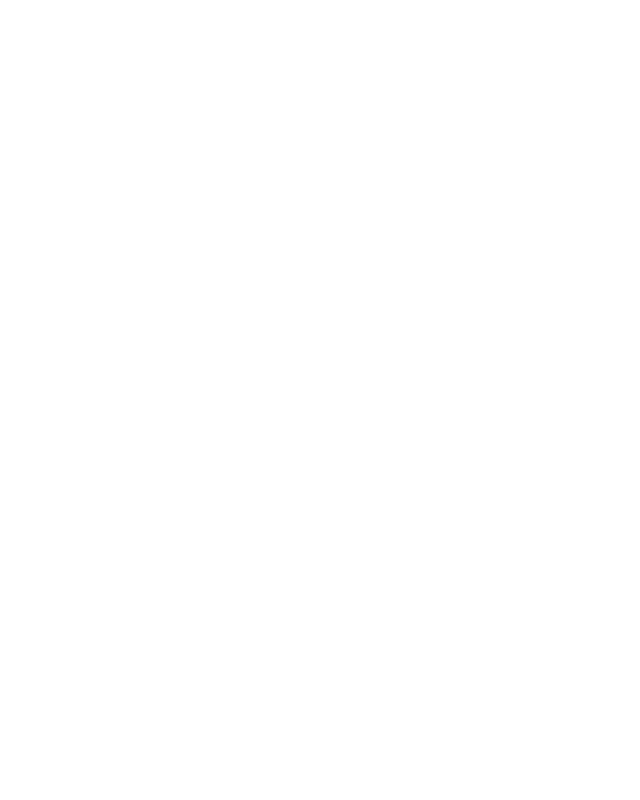
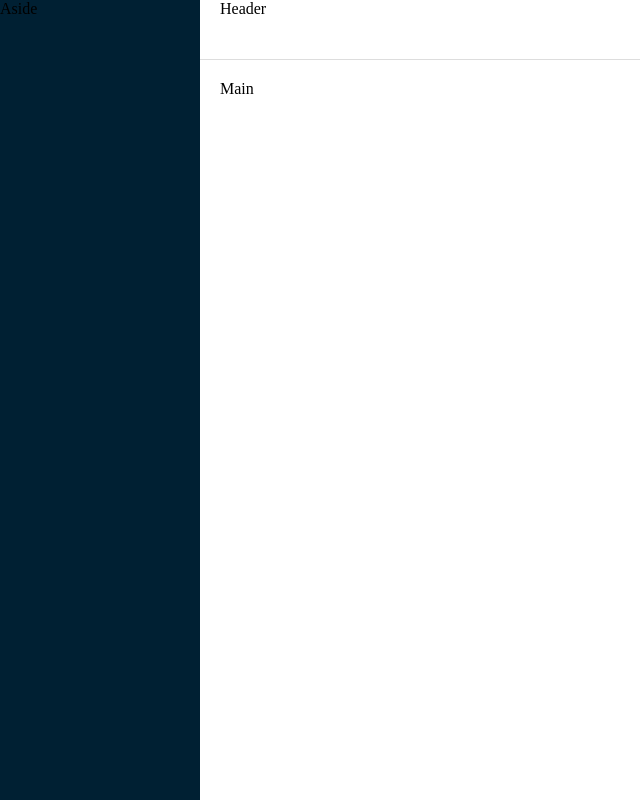
Before and after one commit to dorajj/toutiao-pc, a Vue app: page / in a window 1280 px wide. Shown: the whole page, without its empty margins (0-640 px from the left). Built offline with nearby package versions, Linux system fonts and the light colour scheme.

Commit message:
首页模块-基础布局

```diff
--- a/src/router/index.js
+++ b/src/router/index.js
@@ -2,6 +2,7 @@
 import Vue from 'vue'
 
 import Login from '@/views/login'
+import Home from '@/views/home'
 
 Vue.use(VueRouter)
 
@@ -11,6 +12,11 @@
     {
       path: '/login',
       component: Login
+    },
+    // 首页
+    {
+      path: '/',
+      component: Home
     }
   ]
 })
--- /dev/null
+++ b/src/views/home/index.vue
@@ -0,0 +1,29 @@
+<template>
+  <el-container class="home-container">
+    <el-aside width="200px">Aside</el-aside>
+    <el-container>
+      <el-header>Header</el-header>
+      <el-main>Main</el-main>
+    </el-container>
+  </el-container>
+</template>
+
+<script>
+export default {}
+</script>
+
+<style scoped lang='less'>
+.home-container {
+  width: 100%;
+  height: 100%;
+  position: absolute;
+  left: 0;
+  top: 0;
+  .el-aside {
+    background: #002033;
+  }
+  .el-header {
+    border-bottom: 1px solid #ddd;
+  }
+}
+</style>
```
